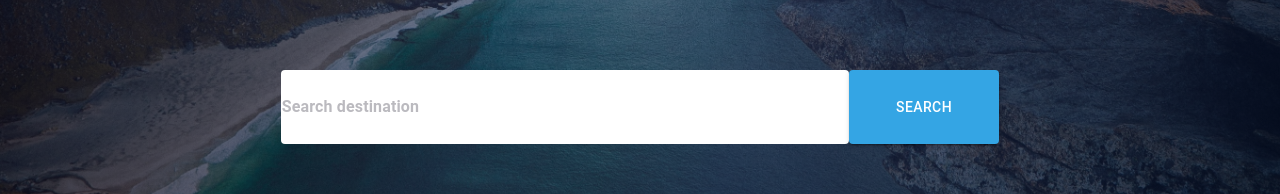
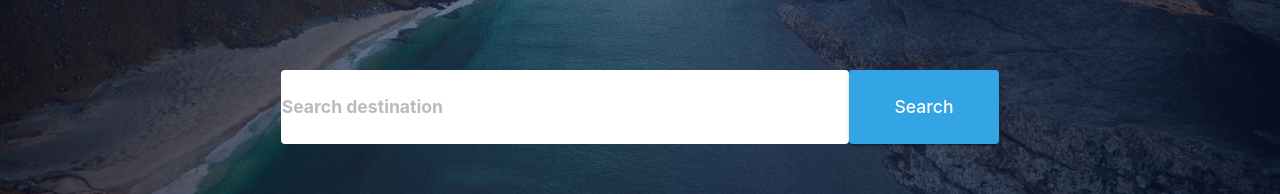
Before and after one commit to jallenmanaloto/Travel-Agency, a React (Create React App) app: page / in a window 1280 px wide. Shown: the part 587-781 px from the top of the page. Built offline with nearby package versions, Linux system fonts and the light colour scheme.

Commit message:
Add font Inter to Button

```diff
--- a/src/components/landing/header/Search.js
+++ b/src/components/landing/header/Search.js
@@ -2,6 +2,8 @@ import React from "react";
 import { styled } from "@mui/material/styles";
 import Button from "@mui/material/Button";
 import InputBase from "@mui/material/InputBase";
+import { ThemeProvider } from "@mui/material/styles";
+import { fontInter } from "../../../themes/Font";
 
 const UnstyledInput = styled(InputBase)(({ theme }) => ({
   "label + &": {
@@ -11,7 +13,7 @@ const UnstyledInput = styled(InputBase)(({ theme }) => ({
     borderRadius: 4,
     position: "relative",
     border: "1px solid #FFFFFF",
-    fontSize: "16px",
+    fontSize: "1.1rem",
     fontWeight: "bold",
     color: "#5E5C68",
     width: "100%",
@@ -21,6 +23,7 @@ const UnstyledInput = styled(InputBase)(({ theme }) => ({
 const Search = () => {
   return (
     <div className="form-wrapper">
+      <ThemeProvider theme={fontInter}>
         <div className="form-container">
           <div className="field-container">
             <UnstyledInput
@@ -30,12 +33,19 @@ const Search = () => {
           </div>
 
           <Button
-          sx={{ width: "152px", backgroundColor: "#34A5E4" }}
+            sx={{
+              width: "152px",
+              backgroundColor: "#34A5E4",
+              fontSize: "1.1rem",
+              //   fontWeight: "bold",
+              textTransform: "none",
+            }}
             variant="contained"
           >
             Search
           </Button>
         </div>
+      </ThemeProvider>
     </div>
   );
 };
```
Lines whose indentation alone changed are shown as unchanged.
